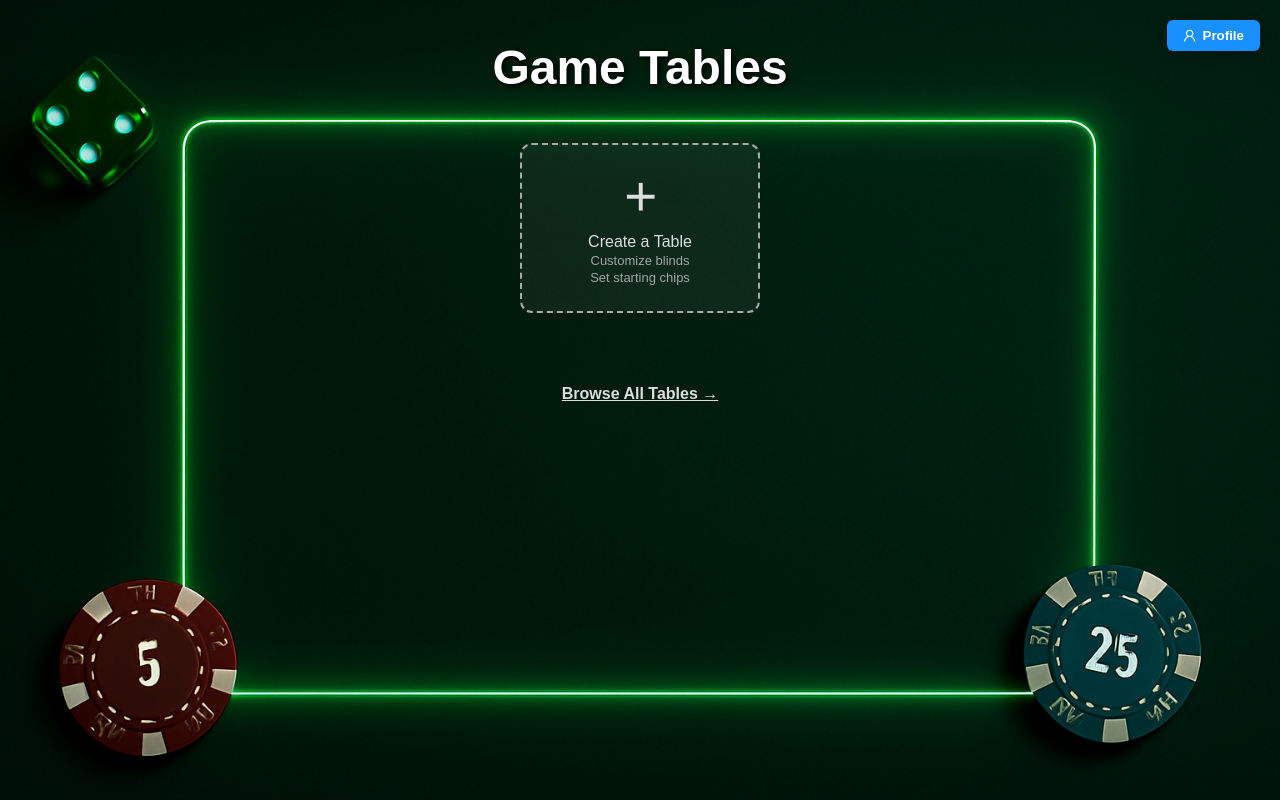
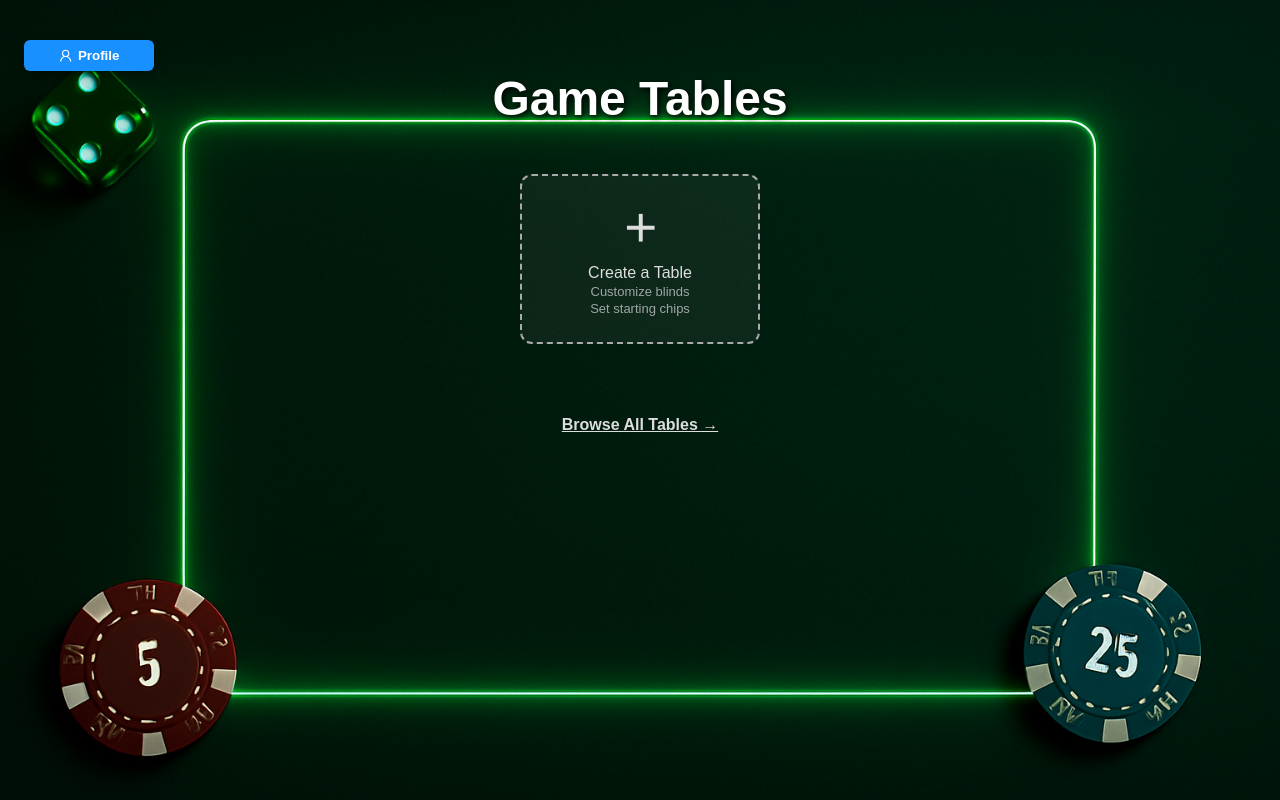
Before and after one commit to Qavrox/sopra-fs25-group-45-client, a Next.js app: page /lobby in a window 1280 px wide. Built offline with nearby package versions, Linux system fonts and the light colour scheme; what @ant-design/nextjs-registry would draw is missing.

Commit message:
change css to Resolve conflicts

```diff
--- a/app/lobby/page.module.css
+++ b/app/lobby/page.module.css
@@ -9,10 +9,18 @@
     backdrop-filter: brightness(0.85);
 }
 
-.profileButton {
+.topRightButtons {
     position: absolute;
     top: 20px;
     right: 20px;
+    display: flex;
+    flex-direction: column;
+    gap: 12px;
+    align-items: flex-end;
+}
+
+
+.profileButton {
     background-color: #1890ff;
     color: white;
     border: none;
@@ -25,6 +33,9 @@
     cursor: pointer;
     box-shadow: 0 4px 12px rgba(0, 0, 0, 0.3);
     transition: background 0.2s;
+    white-space: nowrap;
+    min-width: 130px;
+    justify-content: center;
 }
 .profileButton:hover {
     background-color: #40a9ff;
@@ -105,7 +116,13 @@
 .browseAll {
     margin-top: 40px;
     text-align: center;
+
+    display: flex;
+    flex-direction: column;
+    align-items: center;
+    gap: 12px;
 }
+
 .browseButton {
     background: none;
     border: none;
```
